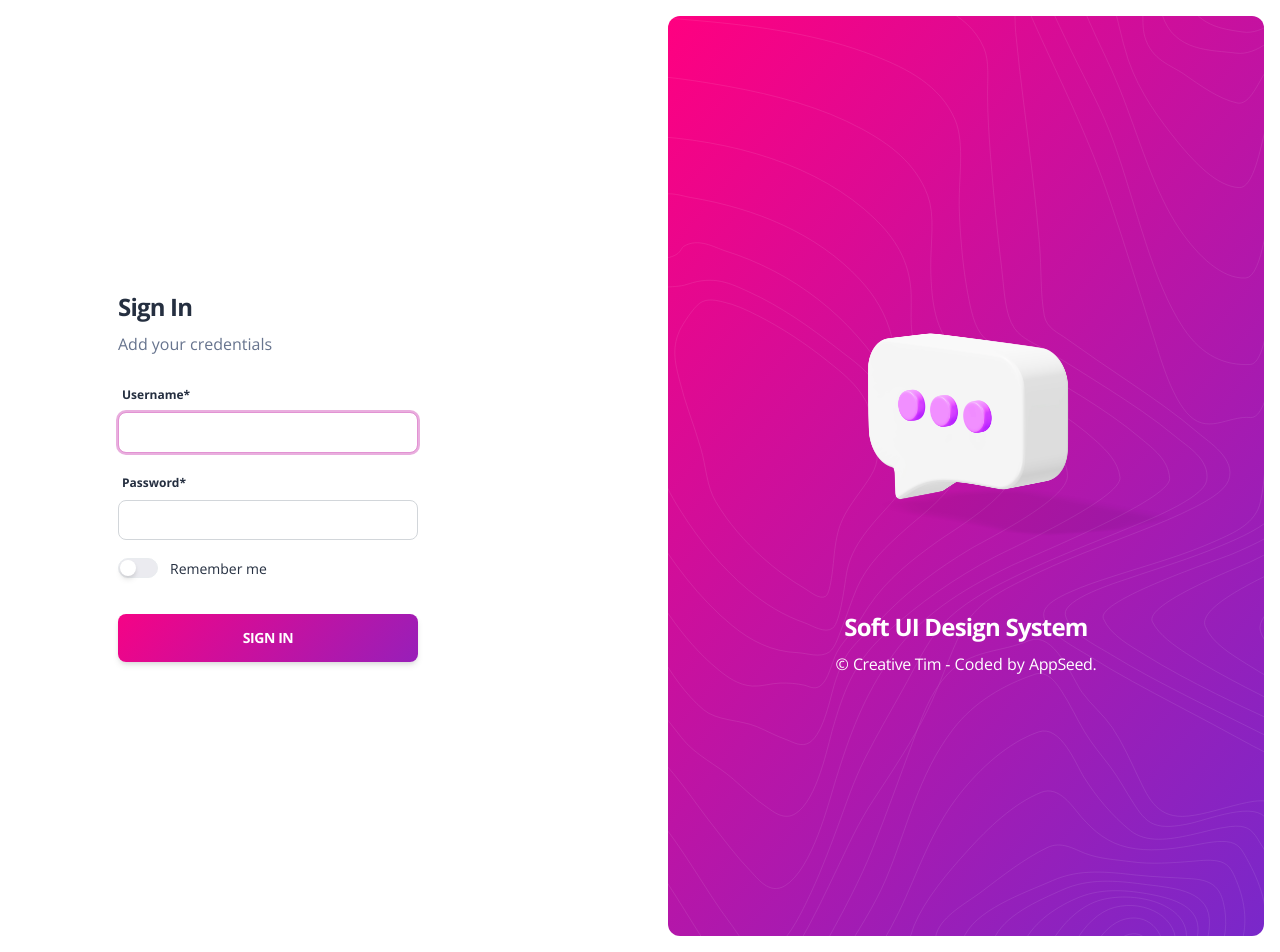
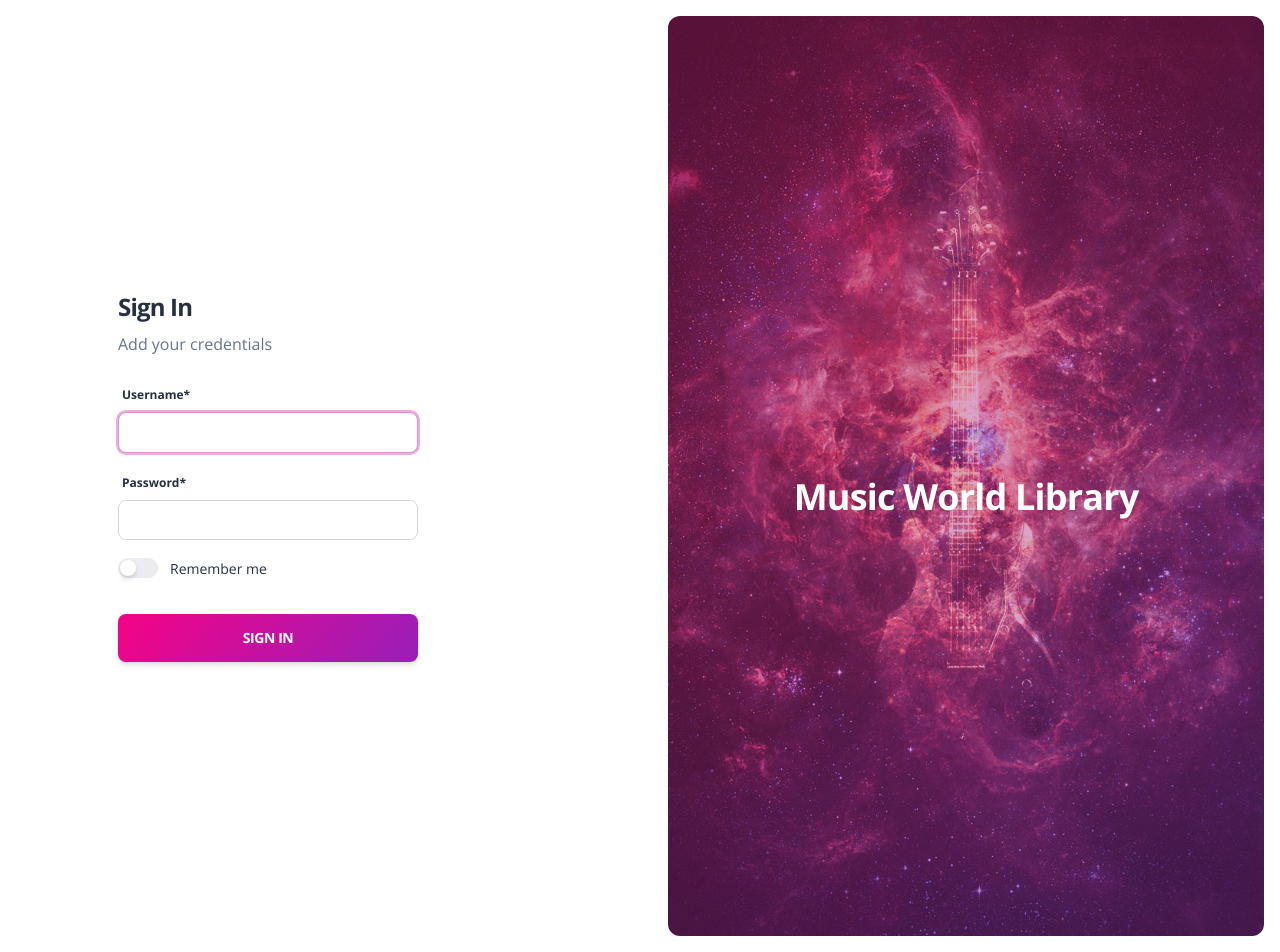
Before and after one commit to VladyslavKlevanskyi/music-world, a Django app: page /accounts/login/ in a window 1280 px wide. Run offline with Django 4.2, Linux system fonts and the light colour scheme; some libraries are stand-ins or nearby versions.

Commit message:
Login&Logged_out templates was improved

```diff
--- a/templates/registration/login.html
+++ b/templates/registration/login.html
@@ -45,18 +45,10 @@
             </div>
           </div>
           <div class="col-6 d-lg-flex d-none h-100 my-auto pe-0 position-absolute top-0 end-0 text-center justify-content-center flex-column">
-            <div class="position-relative bg-gradient-primary h-100 m-3 px-7 border-radius-lg d-flex flex-column justify-content-center">
-              <img src="{{ ASSETS_ROOT }}/img/shapes/pattern-lines.svg" alt="pattern-lines" class="position-absolute opacity-4 start-0">
-              <div class="position-relative">
-                <img class="max-width-500 w-100 position-relative z-index-2" src="{{ ASSETS_ROOT }}/img/illustrations/chat.png">
-              </div>
-              <h4 class="mt-5 text-white font-weight-bolder">
-                Soft UI Design System
-              </h4>
-              <p class="text-white">
-                &copy; <a target="_blank" class="text-white" href="https://bit.ly/3fKQZaL" target="_blank">Creative Tim</a>
-                - Coded by <a class="text-white" target="_blank" href="https://appseed.us" target="_blank">AppSeed</a>.
-              </p>
+            <div class="relative bg-gradient-primary h-100 m-3 px-7 border-radius-lg justify-content-center page-header" style="background-image: url('{{ ASSETS_ROOT }}/img/illustrations/SJ.jpg')">
+              <h2 class="mt-5 text-white">
+                Music World Library
+              </h2>
             </div>
           </div>
         </div>
```
Also changed, not shown: templates/registration/logged_out.html (+4 -12 lines), catalog/static/assets/img/illustrations/SJ.jpg (added).
